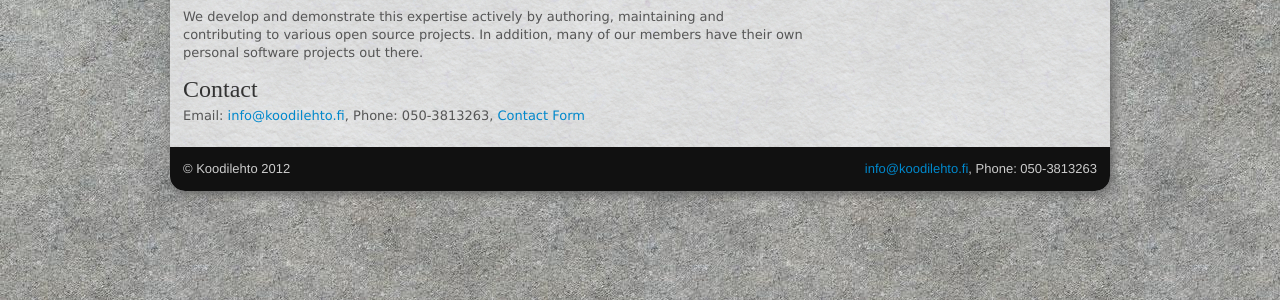
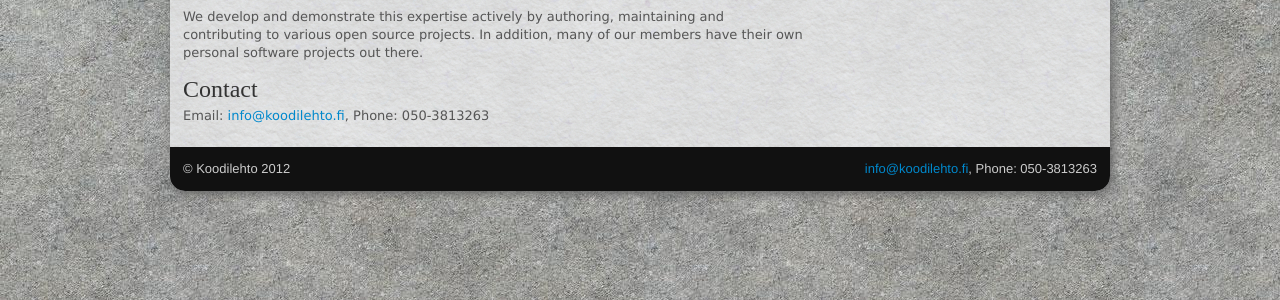
Before and after one commit to koodilehto/koodilehto-site, a Jekyll site: the page built from index.html, in a window 1280 px wide. Shown: the part 507-807 px from the top of the page. Built offline with Jekyll 4.4.1, drawn with Linux system fonts in a browser that asks for light colours; some web fonts are replaced; some of the changed lines change nothing that is shown.

Commit message:
Hide contact form
Better to hide it till we can figure out how to deal with the backend.

```diff
--- a/index.html
+++ b/index.html
@@ -34,8 +34,9 @@
             <p>We develop and demonstrate this expertise actively by authoring, maintaining and contributing to various open source projects. In addition, many of our members have their own personal software projects out there.</p>
 
         <h2>Contact</h2>
-            <p>Email: <a href="mailto:{{ site.email }}">{{ site.email }}</a>, Phone: {{ site.phone }}, <a id="contact" href="contact">Contact Form</a></p>
+            <p>Email: <a href="mailto:{{ site.email }}">{{ site.email }}</a>, Phone: {{ site.phone }}{% comment %}, <a id="contact" href="contact">Contact Form</a>{% endcomment %}</p>
 
+        {% comment %}
         <div id="contactForm">
             <div class="close"></div>
             <h3>Contact</h3>
@@ -57,6 +58,7 @@
                 </div>
             </form>
         </div>
+        {% endcomment %}
     </div>
 
     <div class="span4">
```
